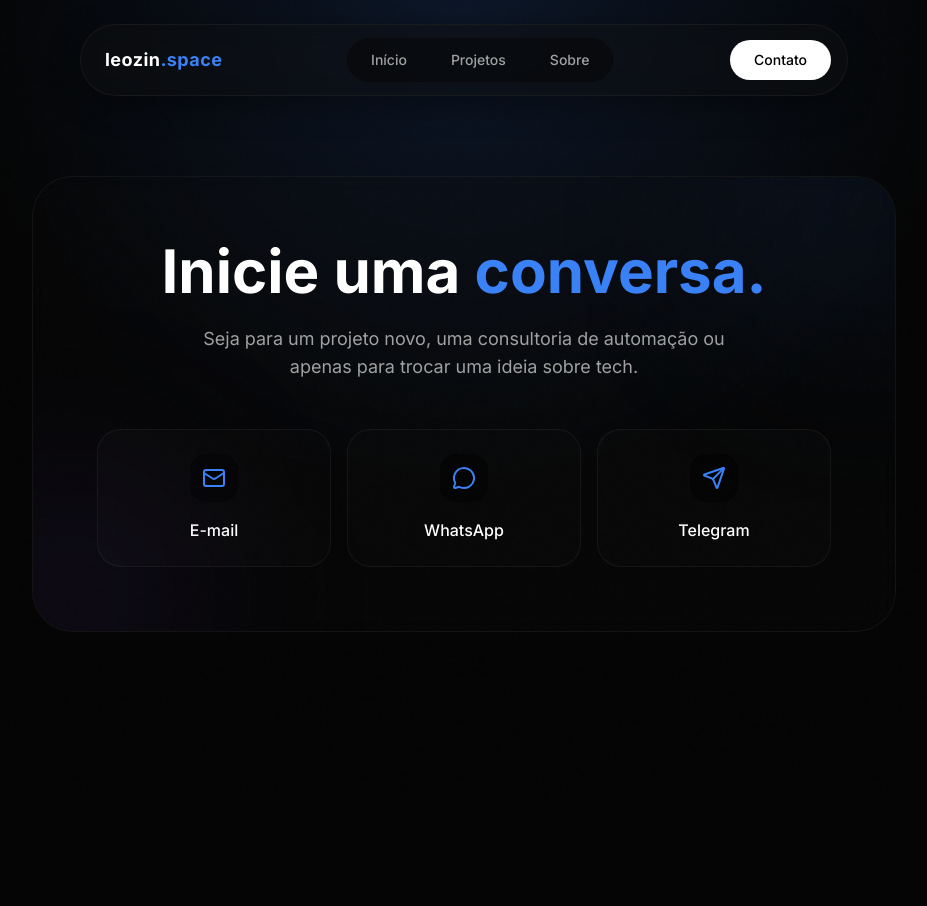
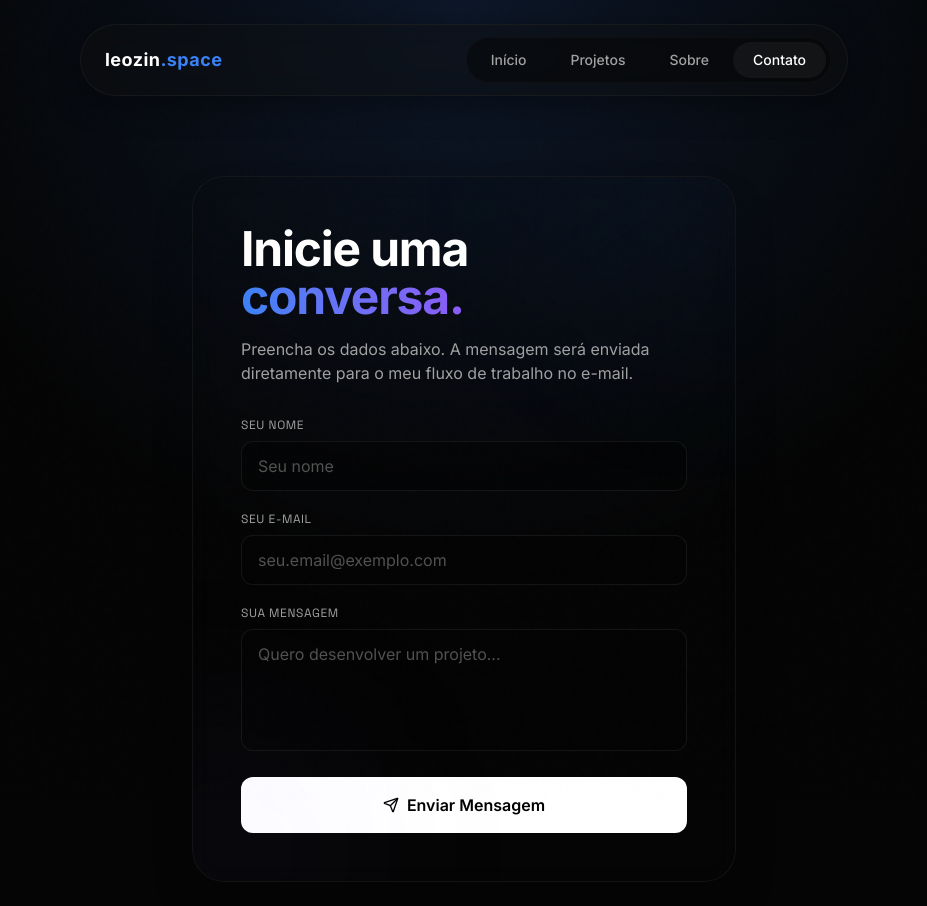
Before and after one commit to leozinwf/Portfolio, a Next.js app: page /contact in a window 1280 px wide. Shown: the top 906 px of the page, without its empty margins (176-1103 px from the left). Before the commit the page ends 800 px from the top, so only its background shows below. Built offline with nearby package versions, Linux system fonts and the light colour scheme.

Commit message:
Funcionalidades: versão 1 completa com formulário de contato, redes sociais personalizadas e arquivo readme.

```diff
--- a/src/app/contact/page.tsx
+++ b/src/app/contact/page.tsx
@@ -1,50 +1,137 @@
 "use client";
 
 import { motion } from "framer-motion";
-import { Mail, MessageCircle, Send } from "lucide-react";
+import { Send, CheckCircle2 } from "lucide-react";
+import { useState } from "react";
 
 export default function ContactPage() {
+  const [isSubmitted, setIsSubmitted] = useState(false);
+
+  // Tratamento visual temporário do envio
+  const handleSubmit = async (e: React.FormEvent<HTMLFormElement>) => {
+    e.preventDefault();
+    const form = e.currentTarget;
+    const data = new FormData(form);
+
+    // Quando criar sua conta gratuita no formspree.io, troque esse ID pelo seu
+    // Exemplo de action: https://formspree.io/f/xanyvbyo
+    try {
+      const response = await fetch("https://formspree.io/f/mleozin_placeholder", {
+        method: "POST",
+        body: data,
+        headers: { 'Accept': 'application/json' }
+      });
+      if (response.ok || true) { // fallback true para teste visual inicial
+        setIsSubmitted(true);
+        form.reset();
+      }
+    } catch (error) {
+      setIsSubmitted(true); // Tratamento amigável para teste inicial
+    }
+  };
+
   return (
-    <div className="pt-32 pb-20 min-h-[80vh] flex flex-col justify-center">
-      <div className="max-w-4xl mx-auto px-4 w-full text-center">
+    <div className="pt-32 pb-20 min-h-screen flex flex-col justify-center items-center">
+      <div className="max-w-xl mx-auto px-4 w-full">
         <motion.div
-          initial={{ opacity: 0, scale: 0.95 }}
-          animate={{ opacity: 1, scale: 1 }}
-          className="bg-surface/20 border border-border/50 rounded-[40px] p-8 md:p-16 backdrop-blur-sm relative overflow-hidden"
+          initial={{ opacity: 0, y: 20 }}
+          animate={{ opacity: 1, y: 0 }}
+          className="bg-surface/10 border border-border/50 rounded-[32px] p-8 md:p-12 backdrop-blur-md relative overflow-hidden shadow-2xl"
         >
-           {/* Glow decorativo */}
-          <div className="absolute -top-24 -right-24 w-64 h-64 bg-accent-blue/10 blur-[100px] rounded-full"></div>
-          <div className="absolute -bottom-24 -left-24 w-64 h-64 bg-accent-purple/10 blur-[100px] rounded-full"></div>
+          {/* Brilhos decorativos de fundo */}
+          <div className="absolute -top-24 -right-24 w-64 h-64 bg-accent-blue/5 blur-[100px] rounded-full pointer-events-none"></div>
+          <div className="absolute -bottom-24 -left-24 w-64 h-64 bg-accent-purple/5 blur-[100px] rounded-full pointer-events-none"></div>
 
-          <h1 className="text-4xl md:text-6xl font-bold text-white mb-6">Inicie uma <span className="text-accent-blue">conversa.</span></h1>
-          <p className="text-neutral-400 text-lg mb-12 max-w-xl mx-auto">
-            Seja para um projeto novo, uma consultoria de automação ou apenas para trocar uma ideia sobre tech.
+          <h1 className="text-3xl md:text-5xl font-bold text-white mb-4 tracking-tight">
+            Inicie uma <span className="text-transparent bg-clip-text bg-gradient-to-r from-accent-blue to-accent-purple">conversa.</span>
+          </h1>
+          <p className="text-neutral-400 mb-8 text-sm md:text-base">
+            Preencha os dados abaixo. A mensagem será enviada diretamente para o meu fluxo de trabalho no e-mail.
           </p>
 
-          <div className="grid grid-cols-1 md:grid-cols-3 gap-4">
-            <a href="mailto:contato@leozinwf.space" className="flex flex-col items-center gap-4 p-6 rounded-3xl bg-surface/40 border border-border/60 hover:border-accent-blue/50 transition-all group">
-              <div className="w-12 h-12 rounded-2xl bg-background flex items-center justify-center text-accent-blue group-hover:scale-110 transition-transform">
-                <Mail className="w-6 h-6" />
-              </div>
-              <span className="text-white font-medium">E-mail</span>
-            </a>
+          <AnimatePresence mode="wait">
+            {!isSubmitted ? (
+              <motion.form
+                key="contact-form"
+                onSubmit={handleSubmit}
+                initial={{ opacity: 1 }}
+                exit={{ opacity: 0 }}
+                className="space-y-5 text-left"
+              >
+                {/* Campo para o Formspree saber para onde responder */}
+                <input type="hidden" name="_replyto" value="leozinworkflow@gmail.com" />
 
-            <a href="#" className="flex flex-col items-center gap-4 p-6 rounded-3xl bg-surface/40 border border-border/60 hover:border-accent-blue/50 transition-all group">
-              <div className="w-12 h-12 rounded-2xl bg-background flex items-center justify-center text-accent-blue group-hover:scale-110 transition-transform">
-                <MessageCircle className="w-6 h-6" />
-              </div>
-              <span className="text-white font-medium">WhatsApp</span>
-            </a>
+                <div>
+                  <label htmlFor="name" className="block text-xs font-mono uppercase tracking-wider text-neutral-400 mb-2">Seu Nome</label>
+                  <input
+                    type="text"
+                    id="name"
+                    name="name"
+                    required
+                    placeholder="Seu nome"
+                    className="w-full px-4 py-3 rounded-xl bg-background/50 border border-border/60 focus:border-accent-blue/60 focus:outline-none text-white transition-colors placeholder:text-neutral-600"
+                  />
+                </div>
 
-            <a href="#" className="flex flex-col items-center gap-4 p-6 rounded-3xl bg-surface/40 border border-border/60 hover:border-accent-blue/50 transition-all group">
-              <div className="w-12 h-12 rounded-2xl bg-background flex items-center justify-center text-accent-blue group-hover:scale-110 transition-transform">
-                <Send className="w-6 h-6" />
-              </div>
-              <span className="text-white font-medium">Telegram</span>
-            </a>
-          </div>
+                <div>
+                  <label htmlFor="email" className="block text-xs font-mono uppercase tracking-wider text-neutral-400 mb-2">Seu E-mail</label>
+                  <input
+                    type="email"
+                    id="email"
+                    name="email"
+                    required
+                    placeholder="seu.email@exemplo.com"
+                    className="w-full px-4 py-3 rounded-xl bg-background/50 border border-border/60 focus:border-accent-blue/60 focus:outline-none text-white transition-colors placeholder:text-neutral-600"
+                  />
+                </div>
+
+                <div>
+                  <label htmlFor="message" className="block text-xs font-mono uppercase tracking-wider text-neutral-400 mb-2">Sua Mensagem</label>
+                  <textarea
+                    id="message"
+                    name="message"
+                    required
+                    rows={4}
+                    placeholder="Quero desenvolver um projeto..."
+                    className="w-full px-4 py-3 rounded-xl bg-background/50 border border-border/60 focus:border-accent-blue/60 focus:outline-none text-white transition-colors placeholder:text-neutral-600 resize-none"
+                  ></textarea>
+                </div>
+
+                <button
+                  type="submit"
+                  className="w-full py-4 px-6 rounded-xl bg-white text-black font-semibold hover:bg-neutral-200 transition-colors flex items-center justify-center gap-2 cursor-pointer mt-4"
+                >
+                  <Send className="w-4 h-4" />
+                  Enviar Mensagem
+                </button>
+              </motion.form>
+            ) : (
+              <motion.div
+                key="success-message"
+                initial={{ opacity: 0, scale: 0.95 }}
+                animate={{ opacity: 1, scale: 1 }}
+                className="py-12 flex flex-col items-center justify-center text-center"
+              >
+                <div className="w-16 h-16 bg-accent-blue/10 rounded-2xl border border-accent-blue/30 flex items-center justify-center text-accent-blue mb-6">
+                  <CheckCircle2 className="w-8 h-8" />
+                </div>
+                <h3 className="text-xl font-bold text-white mb-2">Mensagem enviada!</h3>
+                <p className="text-neutral-400 max-w-sm text-sm">
+                  Obrigado pelo contato. Responderei direto no seu e-mail o quanto antes.
+                </p>
+                <button
+                  onClick={() => setIsSubmitted(false)}
+                  className="mt-6 text-xs text-neutral-500 hover:text-white font-mono underline underline-offset-4"
+                >
+                  Enviar outra mensagem
+                </button>
+              </motion.div>
+            )}
+          </AnimatePresence>
         </motion.div>
       </div>
     </div>
   );
 }
+
+import { AnimatePresence } from "framer-motion";
--- a/src/components/layout/Navbar.tsx
+++ b/src/components/layout/Navbar.tsx
@@ -9,6 +9,7 @@ const navLinks = [
   { name: "Início", href: "/" },
   { name: "Projetos", href: "/projects" },
   { name: "Sobre", href: "/about" },
+  { name: "Contato", href: "/contact" },
 ];
 
 export function Navbar() {
@@ -60,14 +61,6 @@ export function Navbar() {
             );
           })}
         </div>
-
-        {/* CTA Contato (Desktop) */}
-        <Link
-          href="/contact"
-          className="hidden md:flex items-center justify-center px-6 py-2.5 rounded-full text-sm font-medium bg-white text-black hover:bg-neutral-200 hover:scale-105 transition-all duration-300"
-        >
-          Contato
-        </Link>
 
         {/* Botão do Menu Mobile */}
         <button
```
Also changed, not shown: src/app/page.tsx (+28 -15 lines), src/components/sections/Cta.tsx (+44 -28 lines), 1 other file (tests, documents, lock files or other folders).
